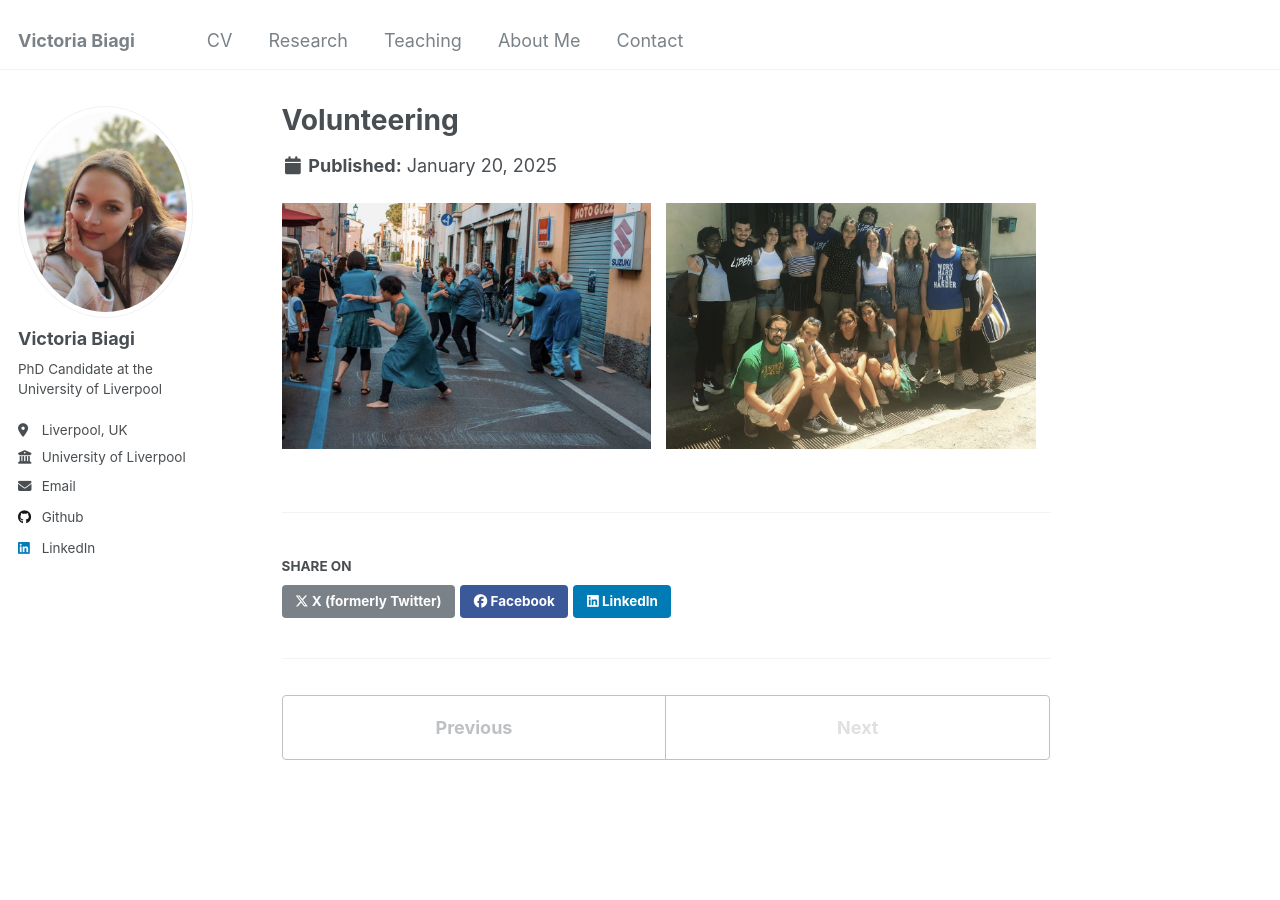
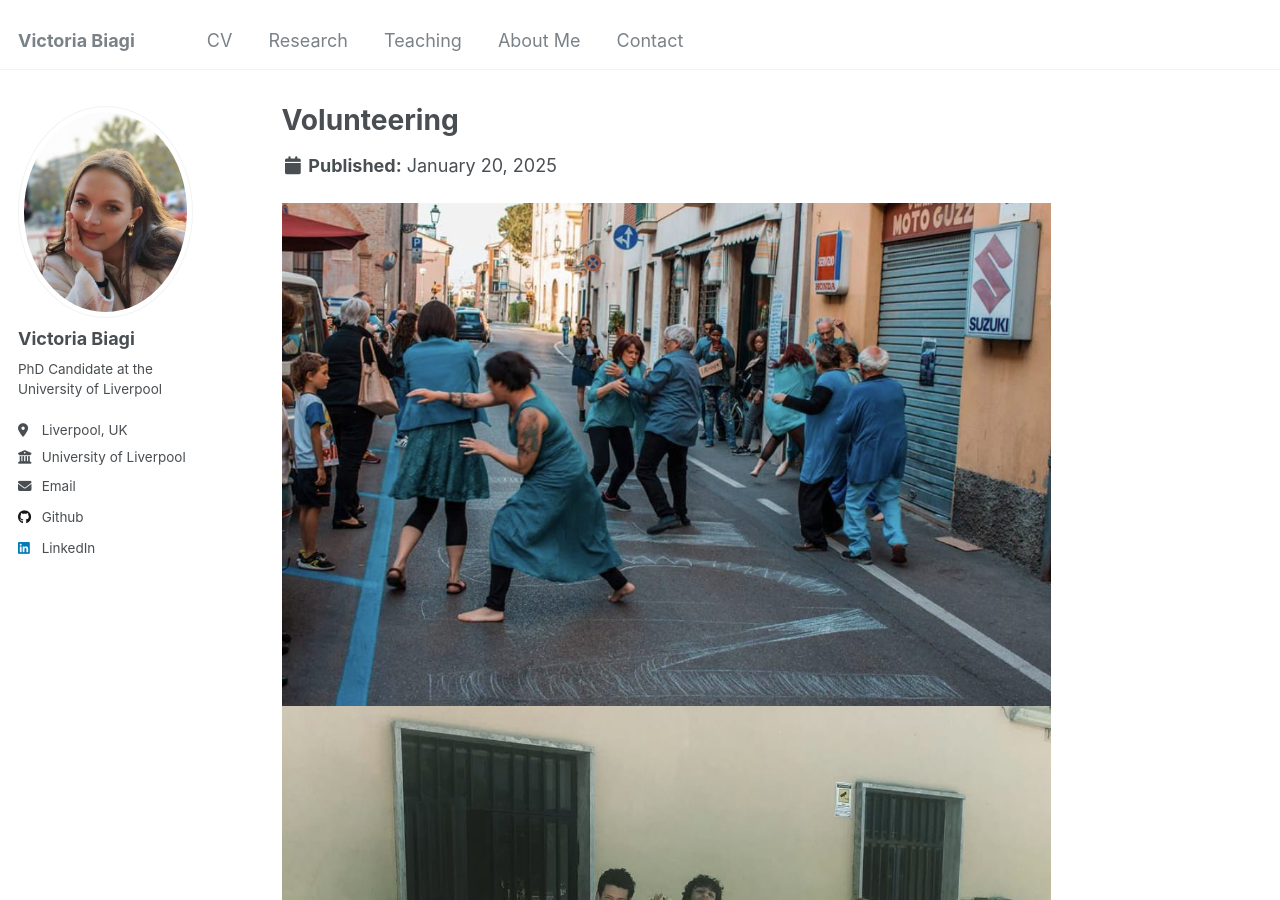
Before and after one commit to victoriabiagi/victoriabiagi.github.io, a Jekyll site: the page built from _portfolio/portfolio-2.md, in a window 1280 px wide and 900 px high. Built offline with Jekyll 4.4.1, drawn with Linux system fonts in a browser that asks for light colours.

Commit message:
Update portfolio-2.md

```diff
--- a/_portfolio/portfolio-2.md
+++ b/_portfolio/portfolio-2.md
@@ -3,7 +3,6 @@ title: "Volunteering"
 excerpt: "In January 2018 I co-founded *Opera APS*, a Circolo ARCI and cultural center that uses dance and art therapy to support individuals facing psychological challenges. Through creative expression, we provide a space for people to engage with the arts as a means of therapy and personal growth. The same year, I joined *Libera. Associazioni, Nomi e Numeri contro le Mafie* as a volunteer. Libera is a nationally recognised association working on raising awareness about Mafia infiltrations and the threats posed by organized crime in Italy. I also volunteered and took part in projects to restore Mafia-confiscated properties in the South of Italy."
 collection: portfolio
 ---
-<div style="display: flex; gap: 2%; width: 100%;">
-  <img src="/images/WhatsApp Image 2025-01-17 at 11.14.50.jpeg" style="width: 48%;" />
-  <img src="/images/WhatsApp Image 2025-01-20 at 12.14.25.jpeg" style="width: 48%;" />
-</div>
+
+<img src="/images/WhatsApp%20Image%202025-01-17%20at%2011.14.50.jpeg" />
+<img src="/images/WhatsApp%20Image%202025-01-17%20at%2011.14.50%20(1).jpeg" />
```
